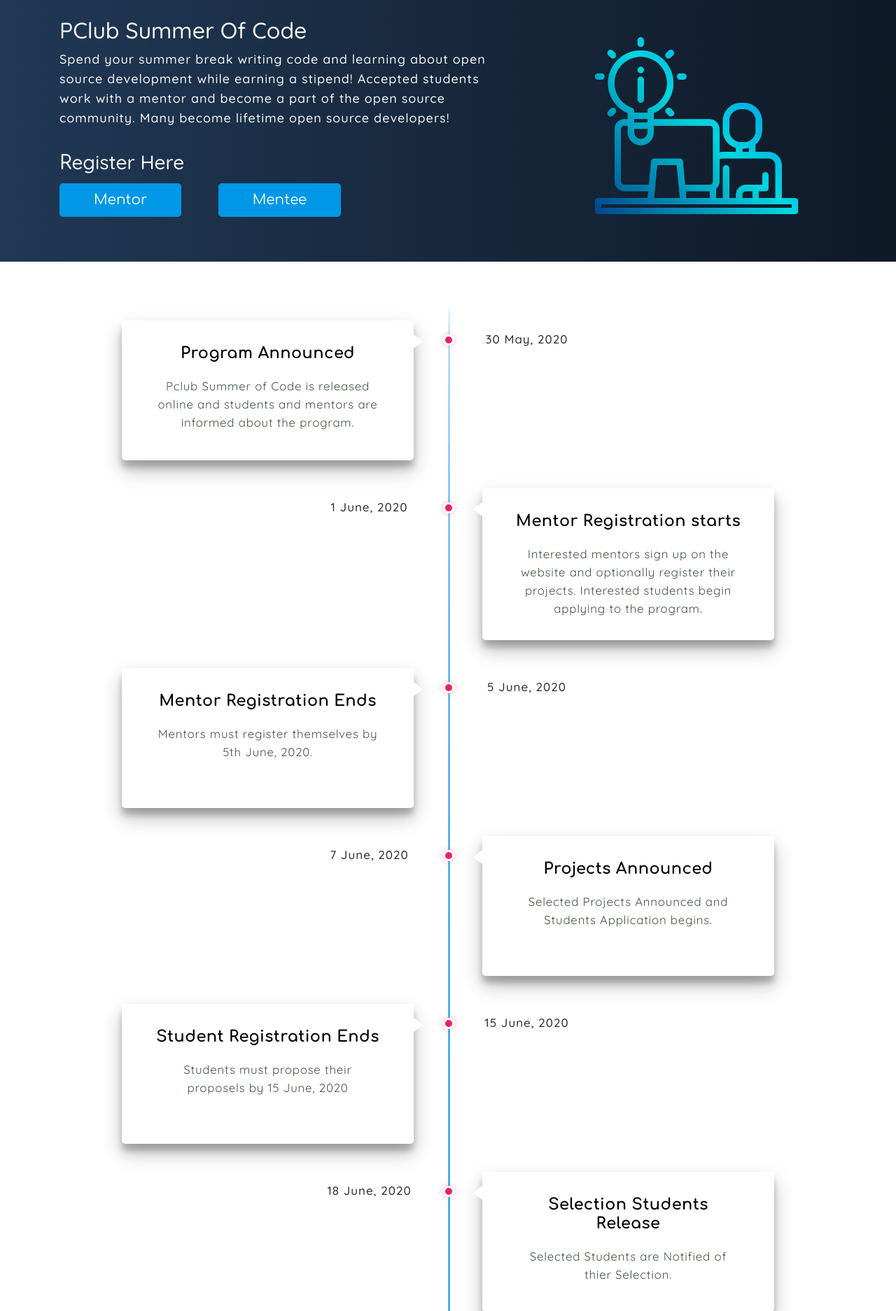
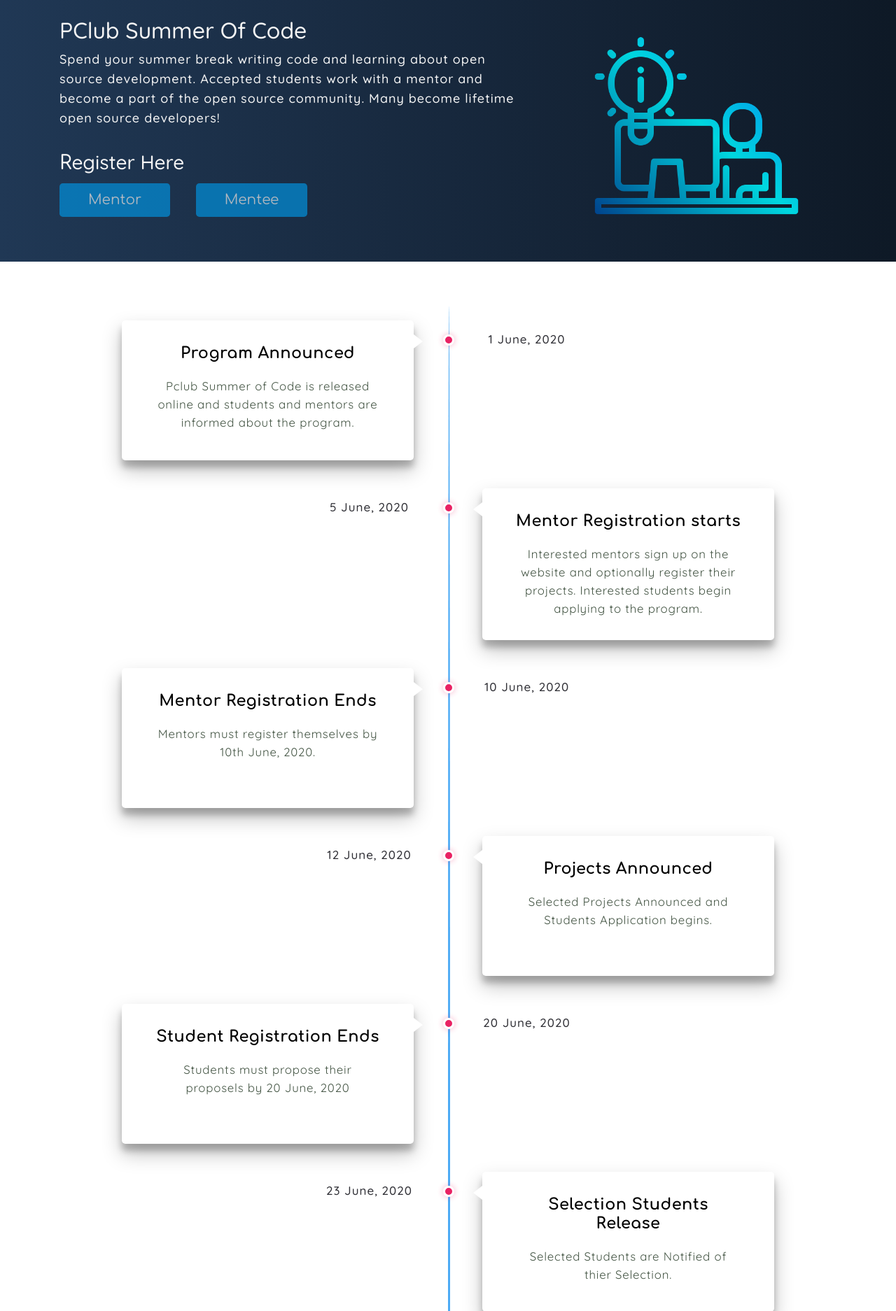
Before and after one commit to Mahir-G/psoc2020, a Django app: page / in a window 1280 px wide. Shown: the part 74-1948 px from the top of the page at 70% size. Run offline with Django 3.2, Linux system fonts and the light colour scheme; some libraries are stand-ins or nearby versions; some web fonts are replaced.

Commit message:
Removed bugs and disabled buttons

```diff
--- a/mentors/static/mentors/css/base.css
+++ b/mentors/static/mentors/css/base.css
@@ -1,6 +1,7 @@
 @import url('https://fonts.googleapis.com/css2?family=Baloo+Bhaina+2:wght@400;500;600&family=Baloo+Paaji+2:wght@400;500;600&family=Comfortaa:wght@400;500;600;700&family=Montserrat:wght@100;400;500&family=Quicksand:wght@300;400;500&family=Raleway:wght@300;400;500;600&display=swap');
 html {
     scroll-behavior: smooth;
+    overflow-x: hidden;
 }
 
 body {
@@ -84,6 +85,12 @@ body {
     font-family: 'Comfortaa';
     color: #fff;
     background-color: #0097e6;
+    padding-left: 2.5rem;
+    padding-right: 2.5rem;
+}
+
+.main-section .main-register .mentor button {
+    margin-right: 2rem;
 }
 
 @media only screen and (max-width:767px) {
@@ -110,6 +117,11 @@ body {
     img {
         margin-left: 50%;
         transform: translateX(-50%);
+    }
+}
+
+@media only screen and (max-width:420px) {
+    .main-section .main-register .mentor button {
     }
 }
 
--- a/mentors/static/mentors/css/timeline.css
+++ b/mentors/static/mentors/css/timeline.css
@@ -38,7 +38,7 @@
     opacity: 0.8;
 }
 
-.featured-schedule-collection .schedule-box {
+.featured-schedule-collection .schedule-bbox {
     margin: 0;
     padding: 0;
 }
@@ -179,7 +179,7 @@
 
 .featured-schedule {
     background-color: white;
-    border-radius: 05px;
+    border-radius: 5px;
     min-height: 200px;
     position: relative;
     padding: 1.5em 2em 1em 2em;
@@ -252,10 +252,6 @@
     }
     .featured-schedule-collection .schedule-box .links:nth-child(even) .time {
         left: 0;
-    }
-    .featured-schedule-collection .schedule-box .links .time:hover {}
-    .featured-schedule-collection .schedule-box .links .time:hover>h3 {
-        color: ;
     }
     .featured-schedule-collection .schedule-box .links:nth-child(odd):before {
         position: absolute;
@@ -346,3 +342,12 @@
         padding-bottom: 3rem;
     }
 }
+
+@media screen and (max-width: 480px) {
+    .featured-schedule-collection .schedule-box {
+        width: 100%;
+    }
+    .featured-schedule h3 {
+        margin: 0 0px;
+    }
+}
--- a/projects/templates/projects/main.html
+++ b/projects/templates/projects/main.html
@@ -9,7 +9,7 @@
         <h2>PClub Summer Of Code</h2>
         <h5>
           Spend your summer break writing code and learning about open source
-          development while earning a stipend! Accepted students work with a
+          development. Accepted students work with a
           mentor and become a part of the open source community. Many become
           lifetime open source developers!
         </h5>
@@ -17,13 +17,13 @@
         {% if not user.is_authenticated %}
         <div class="main-register">
         <h3 class="pb-1"><span>R</span>egister Here</h3>
-        <a href="{% url 'mentors:register' %}">
-        <button class="btn btn-lg pr-5 pl-5 mr-5 mb-3">
+        <a href="{% url 'mentors:register' %}" class="mentor">
+        <button class="btn btn-lg mb-3" disabled>
             Mentor
           </button></a
         >
         <a href="{% url 'mentees:register' %}">
-        <button class="btn btn-lg pr-5 pl-5 mb-3">
+        <button class="btn btn-lg mb-3" disabled>
             Mentee
           </button></a
         >
@@ -56,7 +56,7 @@
                                             </p>
                                         </div>
                                         <div class="time time-0">
-                                            <h3>30 May, 2020</h3>
+                                            <h3>1 June, 2020</h3>
                                         </div>
                                     </div>
                                 </div>
@@ -70,7 +70,7 @@
                                             </p>
                                         </div>
                                         <div class="time time-1">
-                                            <h3>1 June, 2020</h3>
+                                            <h3>5 June, 2020</h3>
                                         </div>
                                     </div>
                                 </div>
@@ -80,11 +80,11 @@
                                             <h2><span>Mentor Registration Ends</span></h2>
                                             <br />
                                             <p>
-                                                Mentors must register themselves by 5th June, 2020.
+                                                Mentors must register themselves by 10th June, 2020.
                                             </p>
                                         </div>
                                         <div class="time time-2">
-                                            <h3>5 June, 2020</h3>
+                                            <h3>10 June, 2020</h3>
                                         </div>
                                     </div>
                                 </div>
@@ -98,7 +98,7 @@
                                             </p>
                                         </div>
                                         <div class="time time-3">
-                                            <h3>7 June, 2020</h3>
+                                            <h3>12 June, 2020</h3>
                                         </div>
                                     </div>
                                 </div>
@@ -107,10 +107,10 @@
                                         <div class="col text-center">
                                             <h2><span>Student Registration Ends</span></h2>
                                             <br />
-                                            <p>Students must propose their proposels by 15 June, 2020</p>
+                                            <p>Students must propose their proposels by 20 June, 2020</p>
                                         </div>
                                         <div class="time time-4">
-                                            <h3>15 June, 2020</h3>
+                                            <h3>20 June, 2020</h3>
                                         </div>
                                     </div>
                                 </div>
@@ -124,7 +124,7 @@
                                             </p>
                                         </div>
                                         <div class="time time-5">
-                                            <h3>18 June, 2020</h3>
+                                            <h3>23 June, 2020</h3>
                                         </div>
                                     </div>
                                 </div>
@@ -138,7 +138,7 @@
                                             </p>
                                         </div>
                                         <div class="time time-6">
-                                            <h3>19-20 June, 2020</h3>
+                                            <h3>24-25 June, 2020</h3>
                                         </div>
                                     </div>
                                 </div>
@@ -152,7 +152,7 @@
                                             </p>
                                         </div>
                                         <div class="time time-7">
-                                            <h3>21 June, 2020</h3>
+                                            <h3>26 June, 2020</h3>
                                         </div>
                                     </div>
                                 </div>
@@ -166,7 +166,7 @@
                                             </p>
                                         </div>
                                         <div class="time time-8">
-                                            <h3>20 August, 2020</h3>
+                                            <h3>25 August, 2020</h3>
                                         </div>
                                     </div>
                                 </div>
@@ -180,7 +180,7 @@
                                             </p>
                                         </div>
                                         <div class="time time-9">
-                                            <h3>25 August, 2020</h3>
+                                            <h3>30 August, 2020</h3>
                                         </div>
                                     </div>
                                 </div>
@@ -194,7 +194,7 @@
                                             </p>
                                         </div>
                                         <div class="time time-10">
-                                            <h3>1 September, 2020</h3>
+                                            <h3>5 September, 2020</h3>
                                         </div>
                                     </div>
                                 </div>
```
